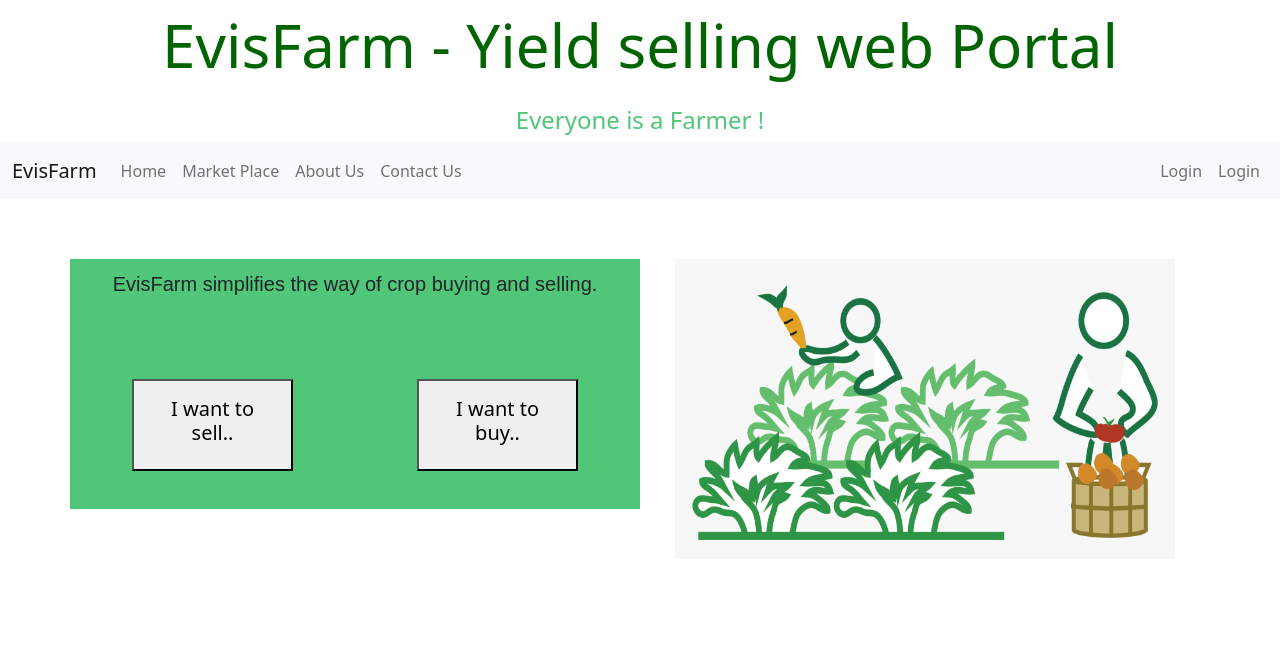
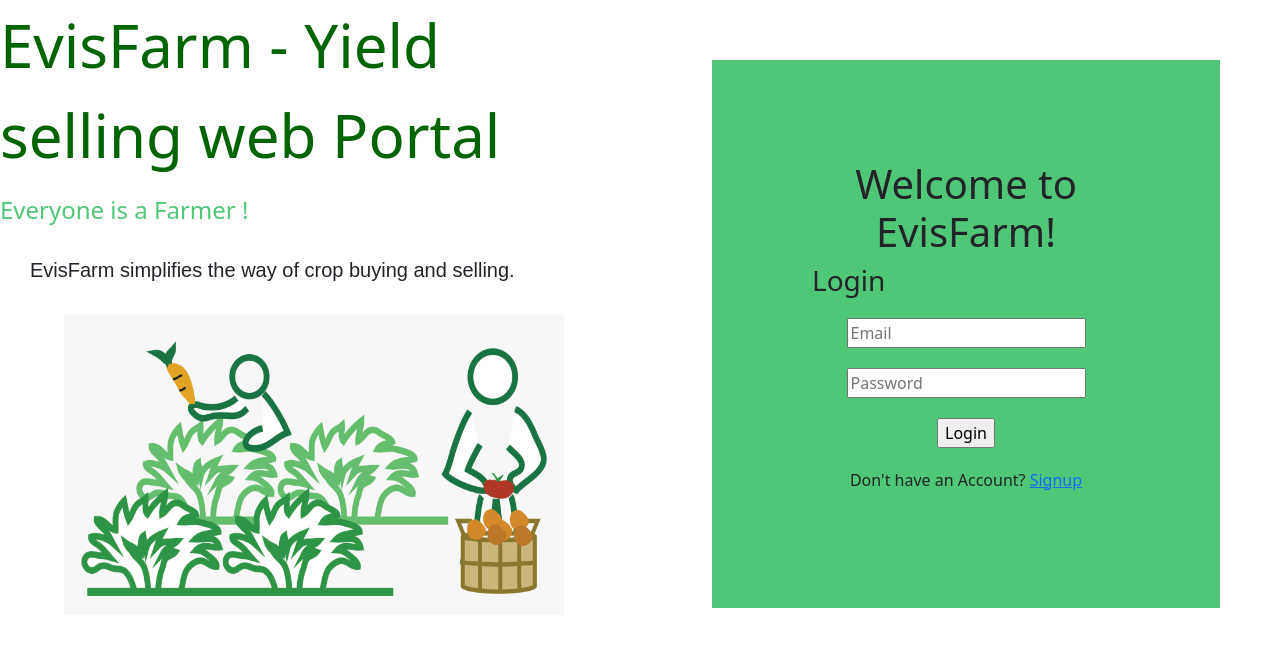
Before and after one commit to thilinianuradha/evisfarm-ui, a React (Create React App) app: page / in a window 1280 px wide. Shown: the top 646 px of the page. Built offline with nearby package versions, Linux system fonts and the light colour scheme.

Commit message:
new home page added

```diff
--- a/src/App.js
+++ b/src/App.js
@@ -1,6 +1,5 @@
 
-import Login from "./Pages/Login";
-import Home from "./Pages/Home";
+import home1 from "./Pages/home1";
 import Crop from "./Pages/Crop";
 import SignUp from "./Pages/Signup";
 import Ad from "./Common components/Ad";
@@ -24,8 +23,7 @@ import Profile from "./Pages/Profile";
 function App() {
   return <Router>
           <Switch>
-            <Route exact path="/" component={Home}/>
-            <Route exact path="/Login" component={Login}/>
+            <Route exact path="/" component={home1}/>
             <Route exact path="/Profile" component={Profile}/>
             <Route exact path="/Crop" component={Crop}/>
             <Route exact path="/Signup" component={SignUp}/>
--- /dev/null
+++ b/src/Pages/Bid.css
@@ -0,0 +1,5 @@
+.Table1 {
+    align-items: center;
+    width: 50%;
+    padding: 10px;
+}
--- a/src/Pages/Bid.js
+++ b/src/Pages/Bid.js
@@ -2,7 +2,8 @@ import React, { Component } from 'react'
 import Table1 from '../Common components/Table1'
 import Navigation3 from '../Common components/Navigation3'
 import { Button } from '@mui/material'
-import { Container,Dropdown, DropdownButton, InputGroup, FormControl } from 'react-bootstrap'
+import './Bid.css';
+import { Container,Dropdown, DropdownButton, InputGroup, FormControl, Row } from 'react-bootstrap'
 
 const list = [
     {Vendor:"----------------", Amount:"---------------", Date:"---------------", },
@@ -15,14 +16,17 @@ const list = [
 
 export default class Notifications extends Component {
   render() {
-    return (<div>
+    return (
+    <div>
           <Navigation3 />
           <Container>
+            <Row >
           <div className='col Table1'>
 
-<div className='table_list'><Table1 list={list} colNames={colNames}/></div>
+                <Table1 list={list} colNames={colNames}/>
 
 </div>
+</Row>
 
 <div class="dropdown">
 <InputGroup className="mb-3">
@@ -34,11 +38,18 @@ export default class Notifications extends Component {
       id="input-group-dropdown-2"
       align="end"
     >
-      <Dropdown.Item href="#">Action</Dropdown.Item>
-      <Dropdown.Item href="#">Another action</Dropdown.Item>
-      <Dropdown.Item href="#">Something else here</Dropdown.Item>
+      <Dropdown.Item href="#">Rs. 100,000.00</Dropdown.Item>
+      <Dropdown.Item href="#">Rs. 200,000.00</Dropdown.Item>
+      <Dropdown.Item href="#">Rs. 300,000.00</Dropdown.Item>
+      <Dropdown.Item href="#">Rs. 400,000.00</Dropdown.Item>
+      <Dropdown.Item href="#">Rs. 500,000.00</Dropdown.Item>
+      <Dropdown.Item href="#">Rs. 600,000.00</Dropdown.Item>
+      <Dropdown.Item href="#">Rs. 700,000.00</Dropdown.Item>
+      <Dropdown.Item href="#">Rs. 800,000.00</Dropdown.Item>
+      <Dropdown.Item href="#">Rs. 900,000.00</Dropdown.Item>
+      <Dropdown.Item href="#">Rs. 1,000,000.00</Dropdown.Item>
       <Dropdown.Divider />
-      <Dropdown.Item href="#">Separated link</Dropdown.Item>
+      <Dropdown.Item href="#">Enter</Dropdown.Item>
     </DropdownButton>
   </InputGroup>
 </div>
--- a/src/Pages/Home.css
+++ b/src/Pages/Home.css
@@ -14,7 +14,8 @@
     color: black;
     margin: 50px;
 }
-.button:hover {background-color:#023026;
+.button:hover
+{background-color:#023026;
 color: white;
 transform: translateY(-5px);}
 
@@ -46,3 +47,19 @@ padding: 10px;
     font-family: sans-serif;
 
 }
+.Login {
+
+    padding: 100px;
+    background-color: #50C678;
+    margin: 60px;
+
+   }
+
+   form, h1 {
+
+       text-align: center;
+   }
+
+   .input {   margin: 20px;
+      text-align: center;
+   }
--- a/src/Pages/Home.js
+++ /dev/null
@@ -1,48 +0,0 @@
-import React, { Component } from 'react'
-import { Link } from 'react-router-dom'
-import './Home.css'
-import Navigation from '../Common components/Navigation'
-import { Col, Container, Row} from 'react-bootstrap'
-import Image1 from '../Images/farmpng.png'
-
-
-export default class Home extends Component {
-  render() {
-    return (
-      <div className='home'>
-<Container>
-<p className="title">EvisFarm - Yield selling web Portal</p>
-  <h4>Everyone is a Farmer !</h4>
-</Container>
-         <Navigation />
-         <Container className="container2">
-           <Row>
-           <Col className="bottomCol">
-         <Row className="bottom-half">
-              <p className="homepageNote">EvisFarm simplifies the way of crop buying and selling. </p>
-            <Col>
-              <Link to="/Signup">
-                <button className="button"><h5>
-              I want to sell..
-              </h5> </button>
-              </Link>
-              </Col>
-              <Col>
-              <Link to="/Signup">
-                <button className="button"><h5>
-              I want to buy..
-              </h5></button>
-              </Link>
-              </Col>
-              </Row>
-              </Col>
-              <Col className="homeImage bottomCol">
-              <img src={Image1} alt='' width={500} height={300}/> <br/>
-              </Col>
-              </Row>
-              </Container>
-
-      </div>
-    )
-  }
-}
--- a/src/Pages/Login.css
+++ /dev/null
@@ -1,16 +0,0 @@
-.Login {
-
- padding: 100px;
- background-color: #50C678;
- margin: 60px;
-
-}
-
-form, h1 {
-
-    text-align: center;
-}
-
-.input {   margin: 20px;
-   text-align: center;
-}
--- a/src/Pages/Login.js
+++ /dev/null
@@ -1,65 +0,0 @@
-
-import React, { Component } from 'react'
-import { Row } from 'react-bootstrap';
-import { Link } from 'react-router-dom';
-import { Redirect } from 'react-router-dom'
-import './Login.css';
-
-export default class Login extends Component {
-  constructor(props) {
-    super(props)
-    let loggedIn = false
-    this.state = {
-      Email:"",
-      Password:"",
-      loggedIn
-    }
-    this.onChange = this.onChange.bind(this)
-    this.submitForm = this.submitForm.bind(this)
-  }
-
-  onChange(e){
-    this.setState({
-      [e.target.name] : e.target.value
-    })
-  }
-
-  submitForm(e){
-    e.preventDefault()
-    const {Email, Password} = this.state
-
-    if (Email==="Thilini@gmail.com" && Password==="thilini@123"){
-      localStorage.setItem("token", "")
-      this.setState({
-        loggedIn: true
-      })
-    }
-  }
-
-  render() {
-    if(this.state.loggedIn){
-      return <Redirect to = "/Profile"/>
-    }
-    return (
-      <div className='Login'>
-        <h1>Welcome to EvisFarm!</h1>
-        <form onSubmit={this.submitForm}>
-          <div className='input'>
-          <input type="text" placeholder="Email" name="Email" value={this.state.Email} onChange={this.onChange}/>
-          <br/>
-          </div>
-          <div className='input'>
-          <input type="Password" placeholder="Password" name="Password" value={this.state.Password} onChange={this.onChange}/>
-          <br/>
-          </div>
-        <div className='input'>
-          <input type="Submit" value="Submit"/>
-        </div>
-
-      <p>Don't have an Account?   <Link to="/Signup"> Signup</Link></p>
-        </form>
-      </div>
-
-    )
-  }
-}
--- /dev/null
+++ b/src/Pages/home1.js
@@ -0,0 +1,86 @@
+import React, { Component } from 'react'
+import './Home.css'
+import { Col, Row, Container } from 'react-bootstrap'
+import Image1 from '../Images/farmpng.png'
+import { Link } from 'react-router-dom';
+import { Redirect } from 'react-router-dom'
+
+export default class home1 extends Component {
+    constructor(props) {
+        super(props)
+        let loggedIn = false
+        this.state = {
+          Email:"",
+          Password:"",
+          loggedIn
+        }
+        this.onChange = this.onChange.bind(this)
+        this.submitForm = this.submitForm.bind(this)
+      }
+
+      onChange(e){
+        this.setState({
+          [e.target.name] : e.target.value
+        })
+      }
+
+      submitForm(e){
+        e.preventDefault()
+        const {Email, Password} = this.state
+
+        if (Email==="a" && Password==="b"){
+          localStorage.setItem("token", "")
+          this.setState({
+            loggedIn: true
+          })
+        }
+      }
+
+
+  render() {
+    if(this.state.loggedIn){
+        return <Redirect to = "/Marketplace"/>
+      }
+
+    return (
+      <div>
+          <Row>
+              <Col>
+                <div>
+                <p className="title">EvisFarm - Yield selling web Portal</p>
+                <h4>Everyone is a Farmer !</h4>
+                </div>
+                <p className="homepageNote">EvisFarm simplifies the way of crop buying and selling. </p>
+                <div className="homeImage bottomCol">
+              <img src={Image1} alt='' width={500} height={300}/> <br/>
+              </div>
+              </Col>
+
+
+              <Col>
+              <div className='Login'>
+        <h1>Welcome to EvisFarm!</h1>
+        <h3>Login</h3>
+        <form onSubmit={this.submitForm}>
+          <div className='input'>
+          <input type="text" placeholder="Email" name="Email" value={this.state.Email} onChange={this.onChange}/>
+          <br/>
+          </div>
+          <div className='input'>
+          <input type="Password" placeholder="Password" name="Password" value={this.state.Password} onChange={this.onChange}/>
+          <br/>
+          </div>
+        <div className='input'>
+          <input type="Submit" value="Login"/>
+        </div>
+
+      <p>Don't have an Account?   <Link to="/Signup"> Signup</Link></p>
+        </form>
+      </div>
+
+              </Col>
+          </Row>
+      </div>
+    )
+  }
+}
```
